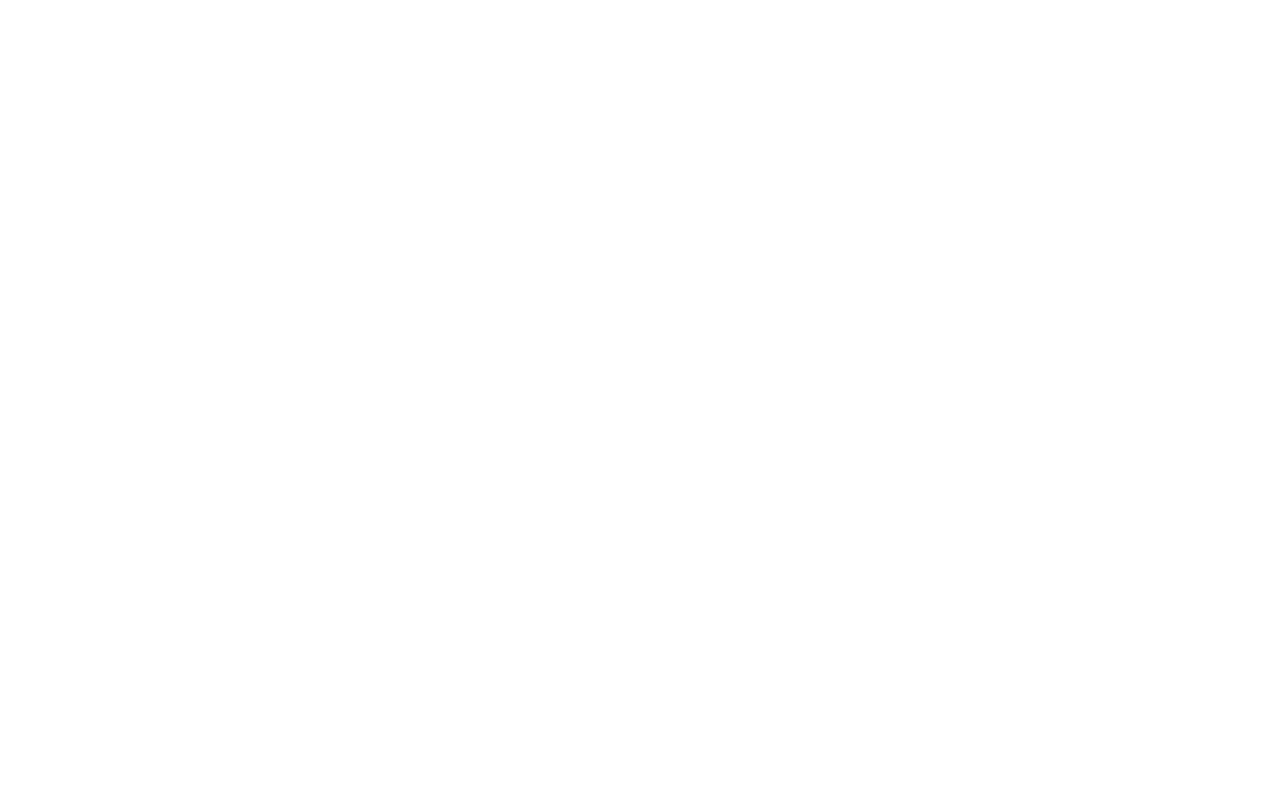
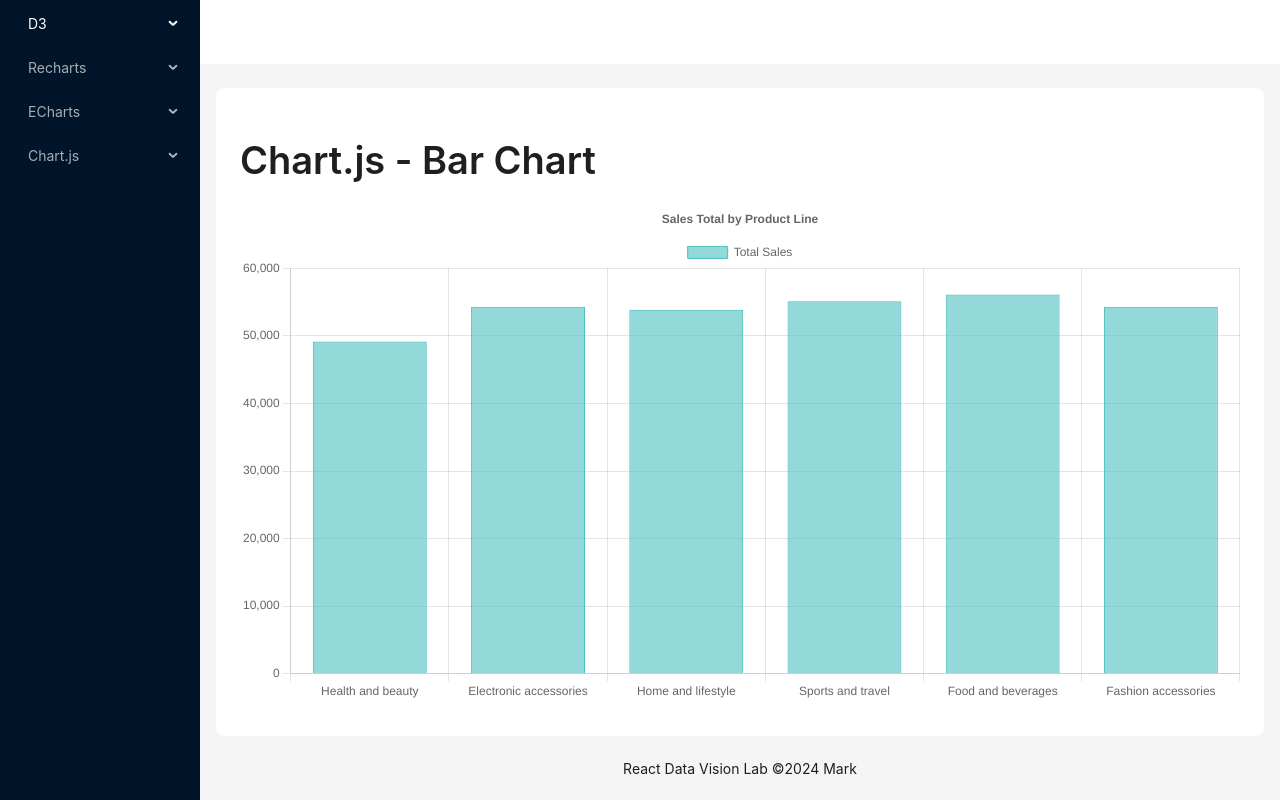
Before and after one commit to mark0613/React-Data-Vision-Lab, a React (Vite) app: page /chartjs/bar in a window 1280 px wide. Before the commit this address had no page. Built offline with nearby package versions, Linux system fonts and the light colour scheme.

Commit message:
feat: chartjs bar chart

```diff
--- a/package.json
+++ b/package.json
@@ -12,10 +12,12 @@
     "dependencies": {
         "@ant-design/icons": "^5.3.7",
         "antd": "^5.17.0",
+        "chart.js": "^4.4.3",
         "d3": "^7.9.0",
         "echarts": "^5.5.0",
         "echarts-for-react": "^3.0.2",
         "react": "^18.2.0",
+        "react-chartjs-2": "^5.2.0",
         "react-dom": "^18.2.0",
         "react-router-dom": "^6.23.1",
         "recharts": "^2.12.7"
--- /dev/null
+++ b/src/pages/ChartjsBarPage.jsx
@@ -0,0 +1,70 @@
+import React from 'react';
+
+import {
+    BarElement,
+    CategoryScale,
+    Chart as ChartJS,
+    Legend,
+    LinearScale,
+    Title,
+    Tooltip,
+} from 'chart.js';
+import { Bar } from 'react-chartjs-2';
+
+import { Typography } from 'antd';
+
+import salesData from '../data/supermarket_sales.json';
+
+import { Template } from './Template';
+
+ChartJS.register(CategoryScale, LinearScale, BarElement, Title, Tooltip, Legend);
+
+const { Title: AntdTitle } = Typography;
+
+const data = Object.values(salesData.reduce((acc, current) => {
+    const productLine = current['Product line'];
+    const totalValue = parseFloat(current.Total);
+
+    if (!acc[productLine]) {
+        acc[productLine] = {
+            'Product line': productLine,
+            Total: 0,
+        };
+    }
+
+    acc[productLine].Total += totalValue;
+    return acc;
+}, {}));
+
+const chartData = {
+    labels: data.map((item) => item['Product line']),
+    datasets: [
+        {
+            label: 'Total Sales',
+            data: data.map((item) => item.Total),
+            backgroundColor: 'rgba(75, 192, 192, 0.6)',
+            borderColor: 'rgba(75, 192, 192, 1)',
+            borderWidth: 1,
+        },
+    ],
+};
+
+const options = {
+    responsive: true,
+    plugins: {
+        legend: {
+            position: 'top',
+        },
+        title: {
+            display: true,
+            text: 'Sales Total by Product Line',
+        },
+    },
+};
+
+export const ChartjsBarPage = () => (
+    <Template>
+        <AntdTitle>Chart.js - Bar Chart</AntdTitle>
+        <Bar data={chartData} options={options} />
+    </Template>
+);
--- a/src/pages/Template.jsx
+++ b/src/pages/Template.jsx
@@ -60,9 +60,14 @@
         ],
     },
     {
-        key: 'chart.js',
+        key: 'chartjs',
         label: 'Chart.js',
-        children: [],
+        children: [
+            {
+                key: 'bar',
+                label: 'Bar Chart',
+            },
+        ],
     },
 ];
 
--- a/src/pages/index.js
+++ b/src/pages/index.js
@@ -1,3 +1,4 @@
+export * from './ChartjsBarPage';
 export * from './D3BarPage';
 export * from './D3PiePage';
 export * from './D3ScatterPage';
--- a/src/router/Router.jsx
+++ b/src/router/Router.jsx
@@ -1,6 +1,7 @@
 import { BrowserRouter, Route, Routes } from 'react-router-dom';
 
 import {
+    ChartjsBarPage,
     D3BarPage,
     D3PiePage,
     D3ScatterPage,
@@ -20,6 +21,10 @@
                 path="/"
                 element={<Template />}
                 exact
+            />
+            <Route
+                path="/chartjs/bar"
+                element={<ChartjsBarPage />}
             />
             <Route
                 path="/d3/bar"
```
Also changed, not shown: 1 other file (tests, documents, lock files or other folders).
